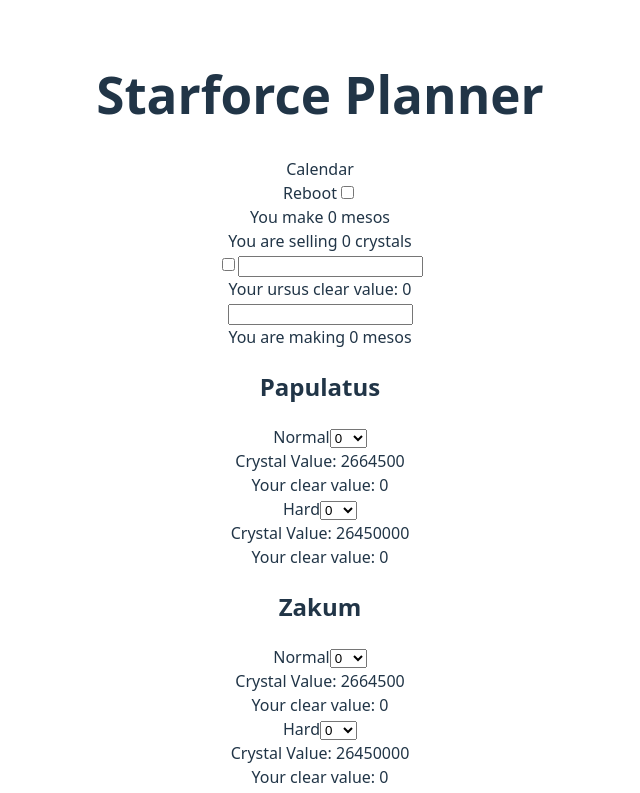
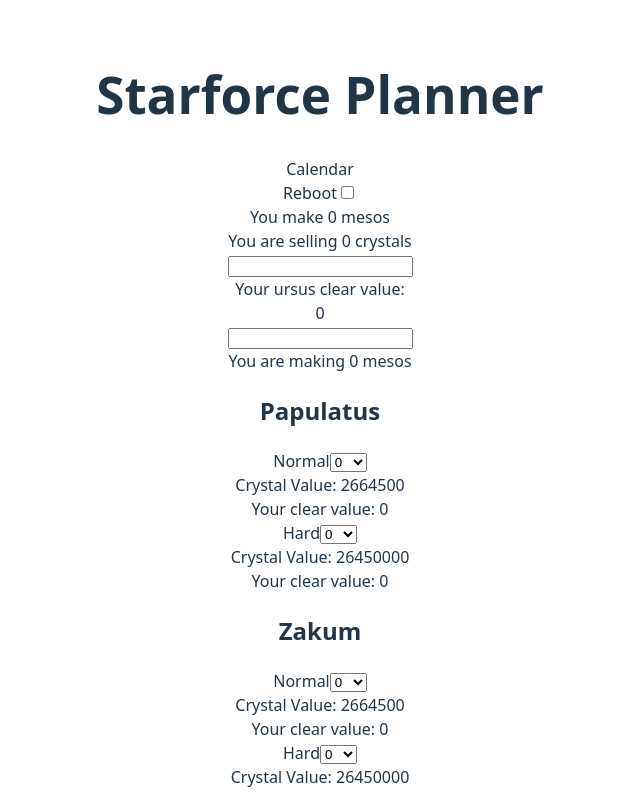
Before and after one commit to wajeff/starforce-planner, a React (Vite) app: page / in a window 1280 px wide. Shown: the top 793 px of the page, without its empty margins (320-960 px from the left). Built offline with nearby package versions, Linux system fonts and the light colour scheme.

Commit message:
Removed ursus toggle on off due to poor UX

```diff
--- a/src/App.jsx
+++ b/src/App.jsx
@@ -50,12 +50,6 @@ function App() {
   const [ursus, setUrsus] = useState({
     clears : 3, level: 0, mesosPerLevel: 13820.625
   })
-  const [ursusBoolean, setUrsusBoolean] = useState(false)
-  const ursusToggle = (e)=>{
-    setUrsusBoolean(
-      prev=> !prev
-    )
-  }
   const handleUrsus =(e)=>{
     const currentLevel = e.target.value
     setUrsus(prev => ({
@@ -124,8 +118,6 @@ function App() {
         setUrsus={setUrsus}
 
         handleUrsus={handleUrsus}
-        ursusToggle={ursusToggle}
-        ursusBoolean={ursusBoolean}
         usrusCalculation={usrusCalculation}
         reboot={reboot}
       />
--- a/src/components/Ursus.jsx
+++ b/src/components/Ursus.jsx
@@ -1,13 +1,7 @@
-const Ursus = ({ ursus, setUrsus, handleUrsus, ursusToggle, ursusBoolean, usrusCalculation, reboot}) => {
+const Ursus = ({ ursus, handleUrsus, reboot}) => {
   return (
     <div>
-      <input
-        type = 'checkbox'
-        id = 'ursus-on-off'
-        name = 'ursus-on-off'
-        onChange = {ursusToggle}
-      >
-      </input>
+
       {}
       <input
         type="text"
@@ -21,7 +15,7 @@ const Ursus = ({ ursus, setUrsus, handleUrsus, ursusToggle, ursusBoolean, usrusC
       <section>
         Your ursus clear value: {
 
-          ursusBoolean ? <div>{13820.625 * parseInt(ursus.level) * 2 * reboot}</div> : 0
+         <div>{13820.625 * parseInt(ursus.level) * 2 * reboot}</div>
 
         }
       </section>
--- a/src/components/Values.jsx
+++ b/src/components/Values.jsx
@@ -1,5 +1,4 @@
 import { useEffect } from "react";
-import MapleTour from "./MapleTour";
 const Values = ({mapleTour, maxClears, setMaxClears,bosses, reboot, total, setTotal, ursus}) => {
   useEffect(() => {
     let calculatedTotal = 0;
```
